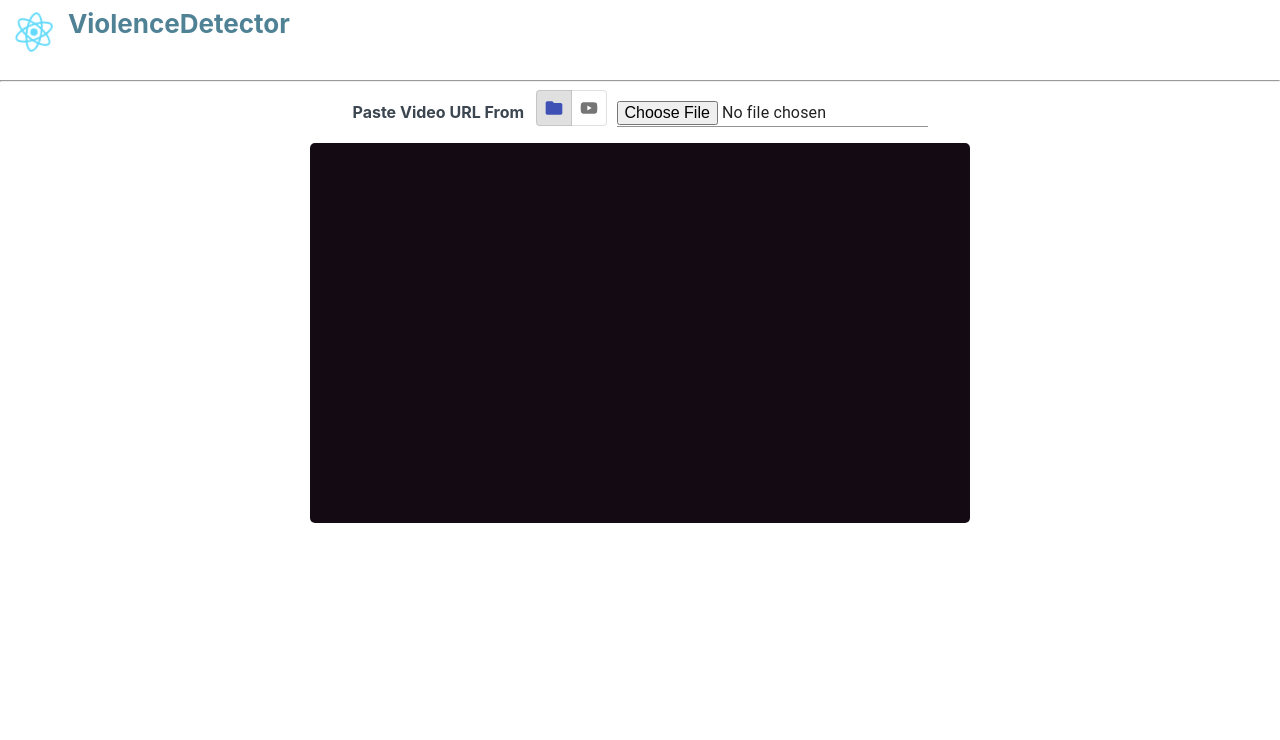
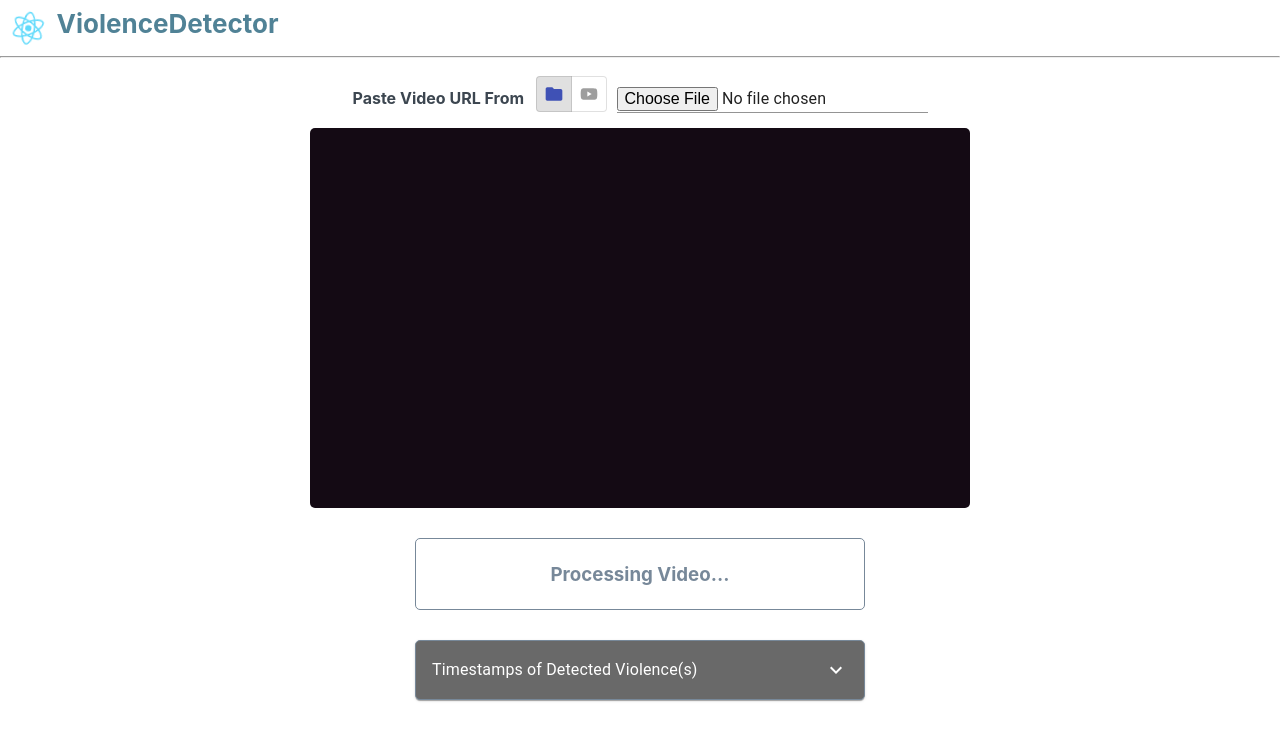
Before and after one commit to antanvir/SPL3-ViolenceDetector, a React (Create React App) app: page / in a window 1280 px wide. Shown: the top 740 px of the page. Built offline with nearby package versions, Linux system fonts and the light colour scheme.

Commit message:
template UI

```diff
--- a/src/App.css
+++ b/src/App.css
@@ -4,7 +4,7 @@
 }
 
 .App-logo {
-  height: 06vmin;
+  height: 05vmin;
   pointer-events: none;
   flex-direction: "row";
 }
@@ -18,7 +18,7 @@
 
 .App-header {
   background-color: #fff;
-  min-height: 08vh;
+  min-height: 05vh;
   display: flex;
   flex-direction: row;
   /* align-items: center;
--- a/src/App.js
+++ b/src/App.js
@@ -3,25 +3,43 @@ import './App.css';
 
 import Input from '@material-ui/core/Input';
 import FolderIcon from '@material-ui/icons/Folder';
+import Accordion from '@material-ui/core/Accordion';
 import YouTubeIcon from '@material-ui/icons/YouTube';
+import Typography from '@material-ui/core/Typography';
 import ToggleButton from '@material-ui/lab/ToggleButton';
+import ExpandMoreIcon from '@material-ui/icons/ExpandMore';
+import AccordionSummary from '@material-ui/core/AccordionSummary';
+import AccordionDetails from '@material-ui/core/AccordionDetails';
 import ToggleButtonGroup from '@material-ui/lab/ToggleButtonGroup';
 
 import axios from 'axios';
 import ReactPlayer from 'react-player';
 import React, { useState } from 'react';
 
-
+let minutes = [ 0, 1 ];
+let borderColor = "lightslategrey";
 const styles = {
-  videoPlayer: { backgroundColor: 'rgb(20, 10, 20)', borderRadius: '5px', display: 'block',
-                margin: '16px auto', padding: '10px 10px', height: '40vh', width: '80vw' },
+  	videoPlayer: { backgroundColor: 'rgb(20, 10, 20)', borderRadius: '5px', display: 'block',
+                margin: '15px auto', padding: '10px 10px', height: '20vh', width: '80vw' },
+	result: { backgroundColor: 'white', borderRadius: '5px', border: `1px solid ${borderColor}`, display: 'inline-block',
+                margin: '15px auto', padding: '05px 0px', width: '35vw'},
+	timeStamps: { backgroundColor: 'dimgray', color: 'white', borderRadius: '5px', border: '1px solid lightslategrey',
+                margin: '15px auto', padding: '05px 0px', width: '35vw'},
 }
 
 function App() {
 	const [filepath, setVideoFileUrl] = useState("");
 	const [videoType, setVideoType] = useState("folderFile");
-	const [player, setPlayer] = useState(null);
-
+	// const [player, setPlayer] = useState(null);
+	const [inputStyles, setInputStyles] = useState(
+		{
+			youtubeIconColor: "",
+			folderIconColor: "primary",
+			inputType: "file",
+			inputPlaceHolder: "",
+		}
+	);
+	const [result, setResult] = useState("processing");
 
 	const onInputChangeHandler = event => {
 		if(videoType == "folderFile"){
@@ -81,16 +99,13 @@ function App() {
 	}
 
 	const handleVideoTypeChange = (event, currentVideoType) => {
-		if(currentVideoType == "youtubeFile"){
-			document.getElementById("youtube").style.color = "blue";
-			document.getElementById("folder").style.color = "gray";
-			document.getElementById("standard-basic").type = "text";
-			document.getElementById("standard-basic").placeholder = "Paste youtube video url";
-		}else{
-			document.getElementById("folder").style.color = "blue";
-			document.getElementById("youtube").style.color = "gray";
-			document.getElementById("standard-basic").type = "file";
-		}
+		let inputStyles = {};
+		inputStyles["youtubeIconColor"] = (currentVideoType == "youtubeFile") ?"primary" :"";
+		inputStyles["folderIconColor"] = (currentVideoType == "folderFile") ?"primary" :"";
+		inputStyles["inputType"] = (currentVideoType == "youtubeFile") ?"text" :"file";
+		inputStyles["inputPlaceHolder"] = (currentVideoType == "youtubeFile") ?"Paste youtube video url" :"";
+
+		setInputStyles(inputStyles);
 		setVideoType(currentVideoType);
 	}
 
@@ -106,19 +121,21 @@ function App() {
 			<hr/>
 		</div>
 
-		<div style={ {flexDirection: 'row'} }>
+		<div style={ {flexDirection: 'row', paddingTop: '10px'} }>
 			<b style={ {color: 'rgb(60, 70, 80)', paddingRight: '0.5em'} }>Paste Video URL From </b>
 
 			<ToggleButtonGroup size="small" value={videoType} exclusive onChange={handleVideoTypeChange} style={ {paddingRight: '0.6em'} }>
 			<ToggleButton value="folderFile">
-				<FolderIcon id="folder" fontSize="small" color="primary"/>
+				<FolderIcon id="folder" fontSize="small" color={ inputStyles.folderIconColor }/>
 			</ToggleButton>
 			<ToggleButton value="youtubeFile">
-				<YouTubeIcon id="youtube" fontSize="small" color="action" hover="Youtube"/>
+				<YouTubeIcon id="youtube" fontSize="small" color={ inputStyles.youtubeIconColor } hover="Youtube"/>
 			</ToggleButton>
 			</ToggleButtonGroup>
 
-			<Input id="standard-basic" type="file" name="videoFile" color="primary" onChange={onInputChangeHandler} />
+			<Input id="standard-basic" type={ inputStyles.inputType } name="videoFile"
+			color="primary" placeholder={ inputStyles.inputPlaceHolder }
+			onChange={onInputChangeHandler} />
 		</div>
 
 		<div>
@@ -129,10 +146,47 @@ function App() {
 			controls={ true }
 			/>
 		</div>
-
+		{ (result === "processing") && (
+				<div style={ styles.result }>
+					<h3 style={ {color: "lightslategrey"} }> Processing Video... </h3>
+				</div>
+			)
+		}
+		{ (result === "non-violent") && (
+				<div style={ styles.result }>
+					<h3 style={ {color: borderColor} }> NOT VIOLENT </h3>
+				</div>
+			)
+		}
+		{ (result === "violent") && (
+				<div style={ styles.result }>
+					<h3 style={ {color: borderColor} }> VIOLENT </h3>
+				</div>
+			)
+		}
 
 		<div>
-			<img id="frame-image" value="check" />
+			<Accordion style={ styles.timeStamps }>
+				<AccordionSummary
+					expandIcon={<ExpandMoreIcon style={ {color: "white"} } />}
+				>
+					<Typography> Timestamps of Detected Violence(s) </Typography>
+				</AccordionSummary>
+				<AccordionDetails style={ {backgroundColor: '', display: 'block'} }>
+					<hr/>
+					<Typography>
+						<p style={ {display: 'flex'} }> <b> Between Minutes: </b></p>
+						{ minutes.map( time => {
+							return (
+								<p style={ {display: 'flex'} }> { time } and { time + 1 } </p>
+							);
+							})
+						}
+						{/* Minute: 0-1
+						Minute: 2-3 */}
+					</Typography>
+				</AccordionDetails>
+			</Accordion>
 		</div>
 
 		</div>
```
